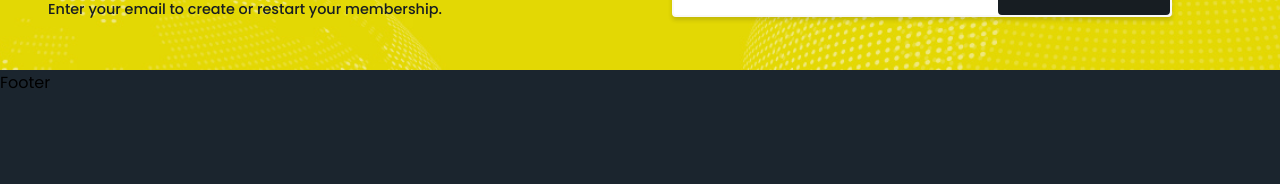
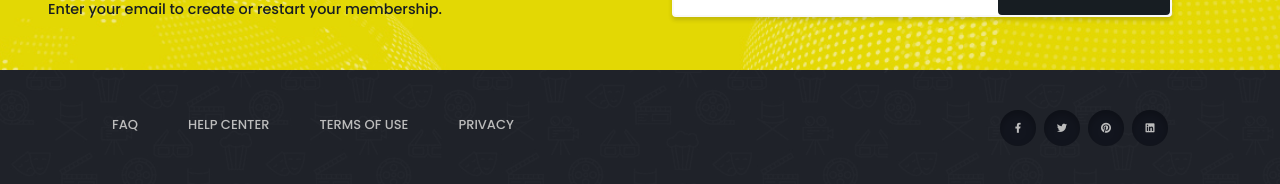
Before and after one commit to GSG-G11/Movflx, a React (Create React App) app: page / in a window 1280 px wide. Shown: the part 1397-1581 px from the top of the page. Before the commit the page ends 1492 px from the top, so only its background shows below. Built offline with nearby package versions, Linux system fonts and the light colour scheme; no server answers.

Commit message:
create footer

```diff
--- a/src/Components/Footer/index.jsx
+++ b/src/Components/Footer/index.jsx
@@ -1,8 +1,31 @@
 import React from 'react'
+import './style.css'
 
 const Footer = () => {
   return (
-    <div>Footer</div>
+    <>
+    <div className="footer-quick-link-wrap">
+
+                                <div className="quick-link-list">
+                                    <ul>
+                                        <li><a href="#">FAQ</a></li>
+                                        <li><a href="#">Help Center</a></li>
+                                        <li><a href="#">Terms of Use</a></li>
+                                        <li><a href="#">Privacy</a></li>
+                                    </ul>
+                                </div>
+
+                                <div className="footer-social">
+                                    <ul>
+                                        <li><a href="#"><i className="ri-facebook-fill"></i></a></li>
+                                        <li><a href="#"><i className="ri-twitter-fill"></i></a></li>
+                                        <li><a href="#"><i className="ri-pinterest-fill"></i></a></li>
+                                        <li><a href="#"><i className="ri-linkedin-box-fill"></i></a></li>
+                                    </ul>
+                                </div>
+                            </div>
+
+    </>
   )
 }
 
--- a/src/Components/Footer/style.css
+++ b/src/Components/Footer/style.css
@@ -1 +1,57 @@
 /* Footer Design */
+
+.footer-quick-link-wrap{
+    background:url('./footer.jpg');
+    background-position: center;
+    background-size: cover;
+    margin: auto;
+    padding: 4rem 7rem;
+    display: flex;
+    justify-content: space-between
+}
+
+.quick-link-list ul,
+.footer-social ul {
+    display: flex;
+    align-items: center;
+    flex-wrap: wrap;
+    list-style-type: none;
+}
+.quick-link-list ul li {
+    margin-right: 50px;
+    margin: 5px 50px 5px 0px;
+}
+.quick-link-list ul li:last-child {
+    margin-right: 0px;
+}
+.quick-link-list ul li a {
+    color: #bcbcbc;
+    display: block;
+    font-weight: 500;
+    font-size: 13px;
+    text-transform: uppercase;
+}
+.footer-social ul {
+    justify-content: flex-end;
+}
+.footer-social ul li {
+    margin-right: 8px;
+}
+.footer-social ul li:last-child {
+    margin-right: 0;
+}
+.footer-social ul li a {
+    display: block;
+    width: 36px;
+    height: 36px;
+    border-radius: 50%;
+    box-shadow: inset 0px 4px 9px 0px rgba(0, 0, 0, 0.25);
+    background-color: rgb(18, 21, 30);
+    text-align: center;
+    line-height: 36px;
+    font-size: 12px;
+    color: #bcbcbc;
+}
+.footer-quick-link-wrap {
+    padding-top: 40px;
+}
```
Also changed, not shown: src/Components/Footer/footer.jpg (added).
